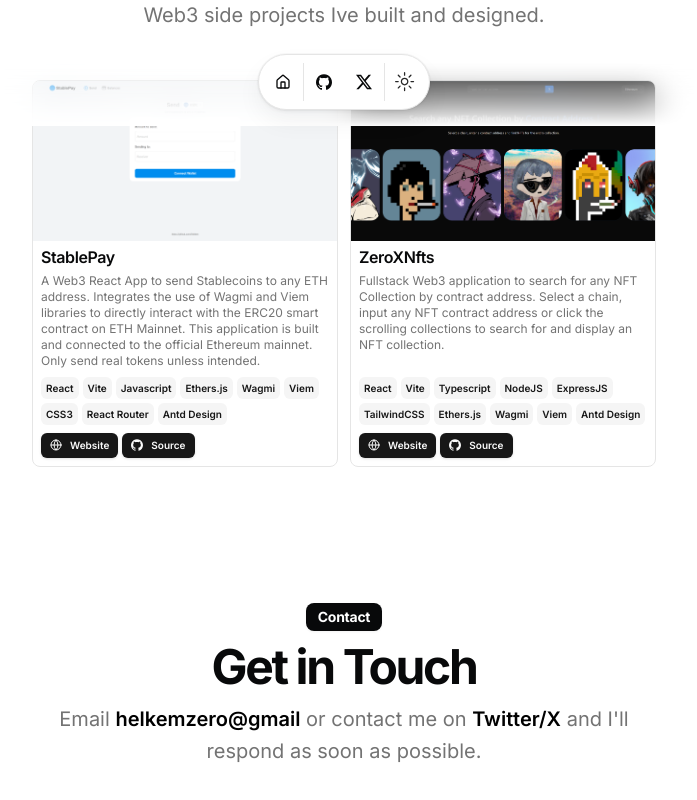
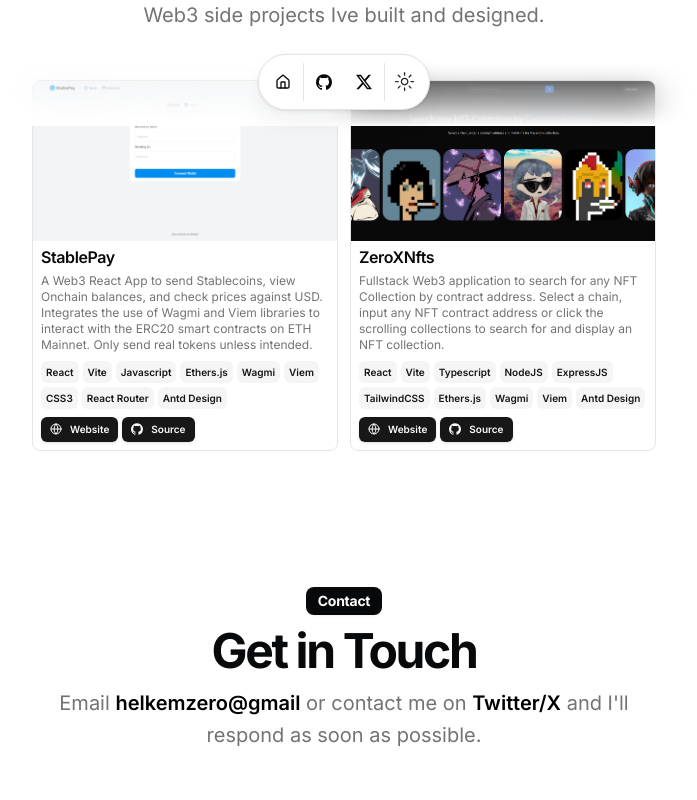
Before and after one commit to Helkem/helkemzerosite, a Next.js app: page / in a window 1280 px wide. Shown: the part 674-1474 px from the top of the page, without its empty margins (296-993 px from the left). Built offline with nearby package versions, Linux system fonts and the light colour scheme.

Commit message:
update description

```diff
--- a/src/data/resume.tsx
+++ b/src/data/resume.tsx
@@ -67,7 +67,7 @@ export const DATA = {
       dates: "2023",
       active: true,
       description:
-        "A Web3 React App to send Stablecoins to any ETH address. Integrates the use of Wagmi and Viem libraries to directly interact with the ERC20 smart contract on ETH Mainnet. This application is built and connected to the official Ethereum mainnet. Only send real tokens unless intended.",
+        "A Web3 React App to send Stablecoins, view Onchain balances, and check prices against USD. Integrates the use of Wagmi and Viem libraries to interact with the ERC20 smart contracts on ETH Mainnet. Only send real tokens unless intended.",
       technologies: [
         "React",
         "Vite",
```
